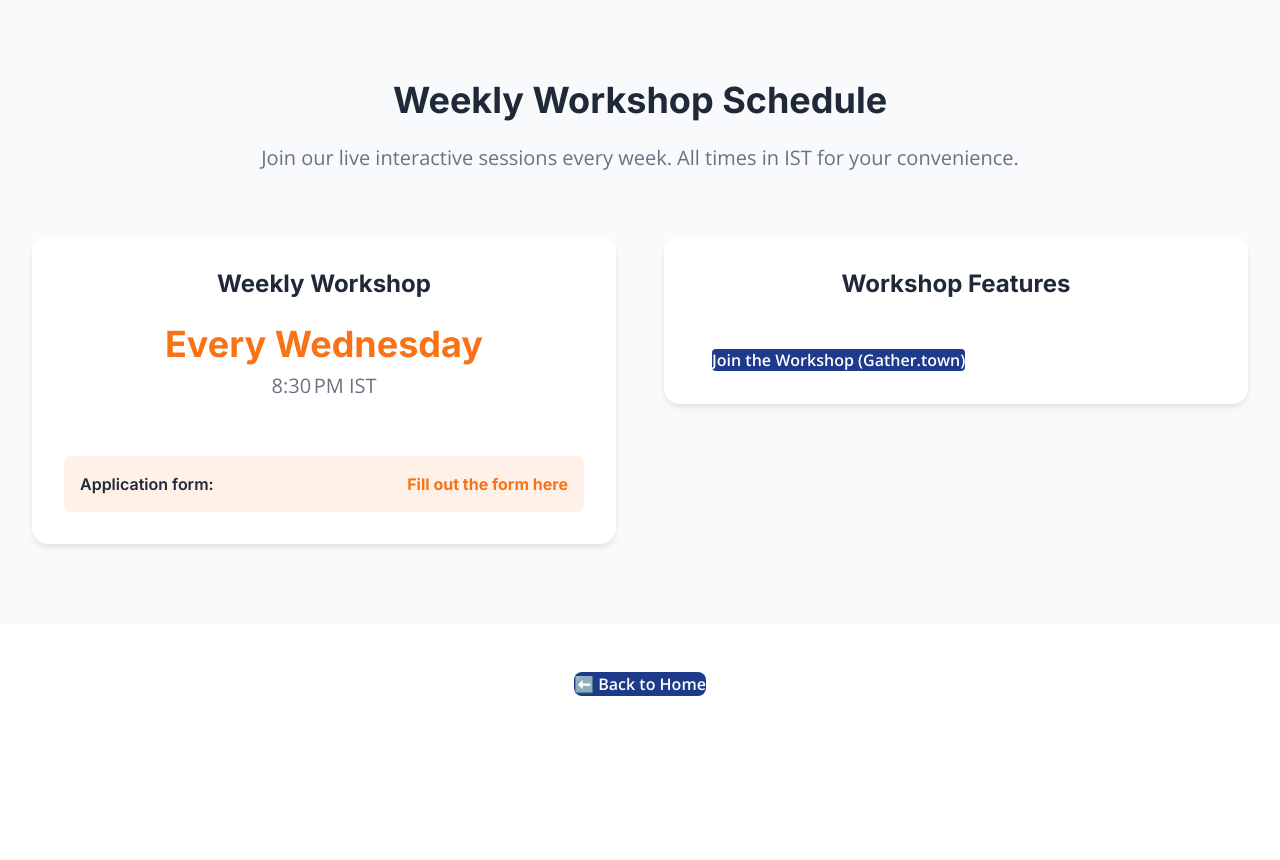
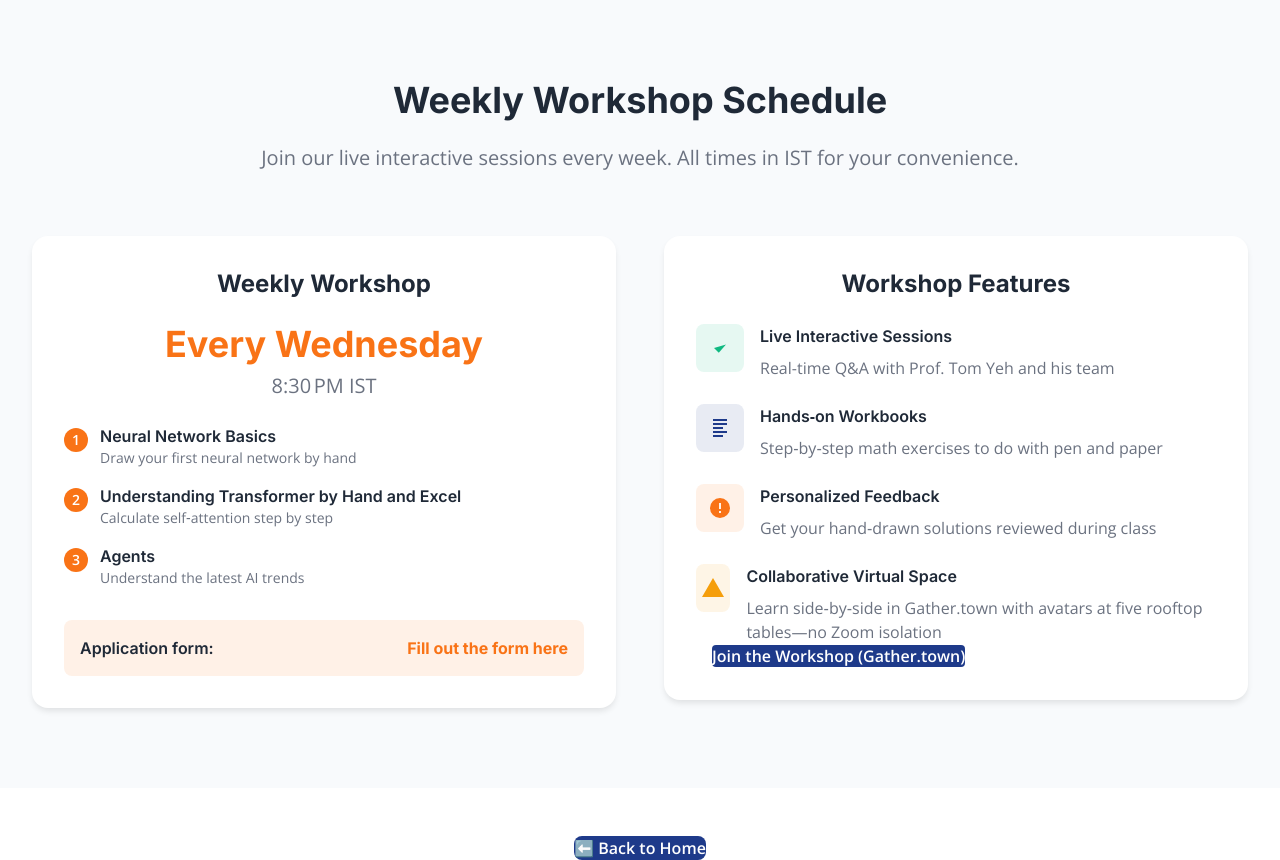
Before and after one commit to Rashpinder1985/AI-by-Hand-India, a website: page Workshops.html in a window 1280 px wide. Before the commit the page ends 800 px from the top, so only its background shows below. Drawn offline with nearby package versions, Linux system fonts and the light colour scheme.

Commit message:
Update Workshops.html

```diff
--- a/Workshops.html
+++ b/Workshops.html
@@ -9,7 +9,7 @@
 <body class="font-open-sans bg-background text-text-primary">
 
   <!-- Workshop Details -->
-<section class="py-20 bg-surface" id="workshops.html">
+ <section class="py-20 bg-surface" id="workshops.html">
   <div class="max-w-7xl mx-auto px-4 sm:px-6 lg:px-8">
     <div class="text-center mb-16">
       <h2 class="text-3xl lg:text-4xl font-inter font-bold text-text-primary mb-6">
@@ -20,11 +20,10 @@
       </p>
     </div>
 
-    <!-- Equal Height Columns -->
     <div class="grid md:grid-cols-1 lg:grid-cols-2 gap-12 items-stretch">
       <!-- Left Column -->
       <div class="flex flex-col h-full">
-        <div class="bg-white rounded-2xl p-8 shadow-card flex-grow flex flex-col">
+        <div class="bg-white rounded-2xl p-8 shadow-card flex flex-col h-full">
           <h3 class="text-2xl font-inter font-bold mb-6 text-center">Weekly Workshop</h3>
 
           <div class="text-center mb-6">
@@ -34,7 +33,37 @@
 
           <div class="space-y-4 mb-8">
             <!-- Topic 1 -->
-            <!-- ... same topics here ... -->
+            <div class="flex items-start">
+              <div class="w-6 h-6 bg-accent rounded-full flex items-center justify-center mr-3 mt-1">
+                <span class="text-white text-sm font-bold">1</span>
+              </div>
+              <div>
+                <h4 class="font-inter font-semibold">Neural Network Basics</h4>
+                <p class="text-text-secondary text-sm">Draw your first neural network by hand</p>
+              </div>
+            </div>
+
+            <!-- Topic 2 -->
+            <div class="flex items-start">
+              <div class="w-6 h-6 bg-accent rounded-full flex items-center justify-center mr-3 mt-1">
+                <span class="text-white text-sm font-bold">2</span>
+              </div>
+              <div>
+                <h4 class="font-inter font-semibold">Understanding Transformer by Hand and Excel</h4>
+                <p class="text-text-secondary text-sm">Calculate self‑attention step by step</p>
+              </div>
+            </div>
+
+            <!-- Topic 3 -->
+            <div class="flex items-start">
+              <div class="w-6 h-6 bg-accent rounded-full flex items-center justify-center mr-3 mt-1">
+                <span class="text-white text-sm font-bold">3</span>
+              </div>
+              <div>
+                <h4 class="font-inter font-semibold">Agents</h4>
+                <p class="text-text-secondary text-sm">Understand the latest AI trends</p>
+              </div>
+            </div>
           </div>
 
           <div class="bg-accent bg-opacity-10 rounded-lg p-4 mt-auto">
@@ -51,16 +80,67 @@
 
       <!-- Right Column -->
       <div class="flex flex-col h-full">
-        <div class="bg-white rounded-2xl p-8 shadow-card flex-grow flex flex-col">
+        <div class="bg-white rounded-2xl p-8 shadow-card flex flex-col h-full">
           <h3 class="text-2xl font-inter font-bold mb-6 text-center">Workshop Features</h3>
 
-          <div class="space-y-6 flex-grow">
-            <!-- Feature 1–4 -->
-            <!-- ... same features here ... -->
+          <div class="space-y-6">
+            <!-- Feature 1 -->
+            <div class="flex items-start">
+              <div class="w-12 h-12 bg-success bg-opacity-10 rounded-lg flex items-center justify-center mr-4">
+                <svg class="w-6 h-6 text-success" fill="currentColor" viewBox="0 0 20 20" aria-hidden="true">
+                  <path d="M5 10l4 4L15 7" />
+                </svg>
+              </div>
+              <div>
+                <h4 class="font-inter font-semibold mb-2">Live Interactive Sessions</h4>
+                <p class="text-text-secondary">Real-time Q&A with Prof. Tom Yeh and his team</p>
+              </div>
+            </div>
+
+            <!-- Feature 2 -->
+            <div class="flex items-start">
+              <div class="w-12 h-12 bg-primary bg-opacity-10 rounded-lg flex items-center justify-center mr-4">
+                <svg class="w-6 h-6 text-primary" fill="currentColor" viewBox="0 0 24 24" aria-hidden="true">
+                  <path d="M5 3h14v2H5zm0 4h14v2H5zm0 4h10v2H5zm0 4h14v2H5zm0 4h10v2H5z" />
+                </svg>
+              </div>
+              <div>
+                <h4 class="font-inter font-semibold mb-2">Hands‑on Workbooks</h4>
+                <p class="text-text-secondary">Step‑by‑step math exercises to do with pen and paper</p>
+              </div>
+            </div>
+
+            <!-- Feature 3 -->
+            <div class="flex items-start">
+              <div class="w-12 h-12 bg-accent bg-opacity-10 rounded-lg flex items-center justify-center mr-4">
+                <svg class="w-6 h-6 text-accent" fill="currentColor" viewBox="0 0 24 24" aria-hidden="true">
+                  <path d="M12 2a10 10 0 100 20 10 10 0 000-20zm1 15h-2v-2h2v2zm0-4h-2V7h2v6z"/>
+                </svg>
+              </div>
+              <div>
+                <h4 class="font-inter font-semibold mb-2">Personalized Feedback</h4>
+                <p class="text-text-secondary">Get your hand‑drawn solutions reviewed during class</p>
+              </div>
+            </div>
+
+            <!-- Feature 4 -->
+            <div class="flex items-start">
+              <div class="w-12 h-12 bg-warning bg-opacity-10 rounded-lg flex items-center justify-center mr-4">
+                <svg class="w-6 h-6 text-warning" fill="currentColor" viewBox="0 0 24 24" aria-hidden="true">
+                  <path d="M1 21h22L12 2 1 21zm12-3h-2v2h2v-2zm0-6h-2v4h2v-4z"/>
+                </svg>
+              </div>
+              <div>
+                <h4 class="font-inter font-semibold mb-2">Collaborative Virtual Space</h4>
+                <p class="text-text-secondary">
+                  Learn side‑by‑side in Gather.town with avatars at five rooftop tables—no Zoom isolation
+                </p>
+              </div>
+            </div>
           </div>
 
           <!-- CTA -->
-          <div class="w-full max-w-md mx-auto mt-6 px-4">
+          <div class="w-full max-w-md mx-auto mt-auto px-4">
             <a href="https://byhand.ai/workshop/gather" target="_blank"
               class="block w-full bg-primary text-white font-semibold text-base text-center py-3 rounded shadow hover:bg-primary-dark transition">
               Join the Workshop (Gather.town)
@@ -69,12 +149,10 @@
         </div>
       </div>
     </div>
-
-
-    </div>
   </div>
 </section>
- <div class="mt-12 text-center">
+
+   <div class="mt-12 text-center">
     <a href="index.html"
        class="inline-block px-6 py-3 bg-primary text-white rounded-lg font-semibold shadow hover:bg-primary-dark transition">
       ⬅️ Back to Home
```
